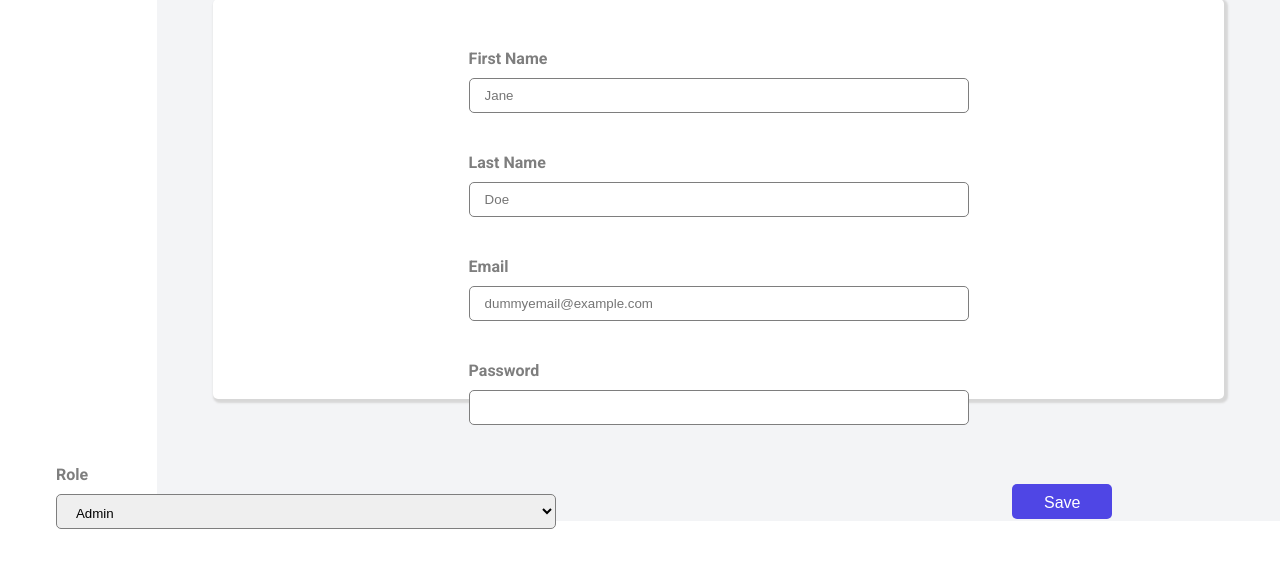
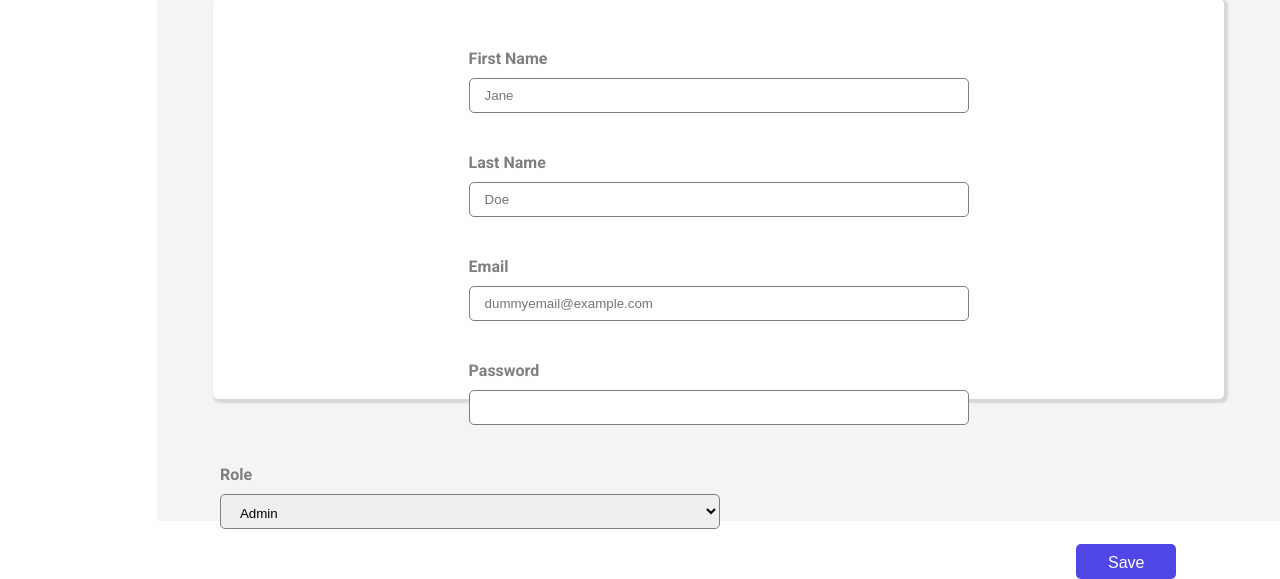
Before and after one commit to jaecoder20/info2180-finalproject, a PHP site: page /newUser.html in a window 1280 px wide. Shown: the part 279-858 px from the top of the page. Before the commit the page ends 808 px from the top, so only its background shows below. Run offline with PHP 8.4, Linux system fonts and the light colour scheme.

Commit message:
style fixx

```diff
--- a/frontend/newUser.css
+++ b/frontend/newUser.css
@@ -144,14 +144,14 @@ input,select{
 
 .input-containers:nth-of-type(5){
     position: relative;
-    right: 265px;
+    right: 101px;
 }
 
 .form-submit {
     border-radius: 5px;
     position: relative;
-    top: -10px;
-    right: 4px;
+    top: 50px;
+    right: -60px;
     display: inline-block;
     padding: 10px 20px;
     font-size: 16px;
```
